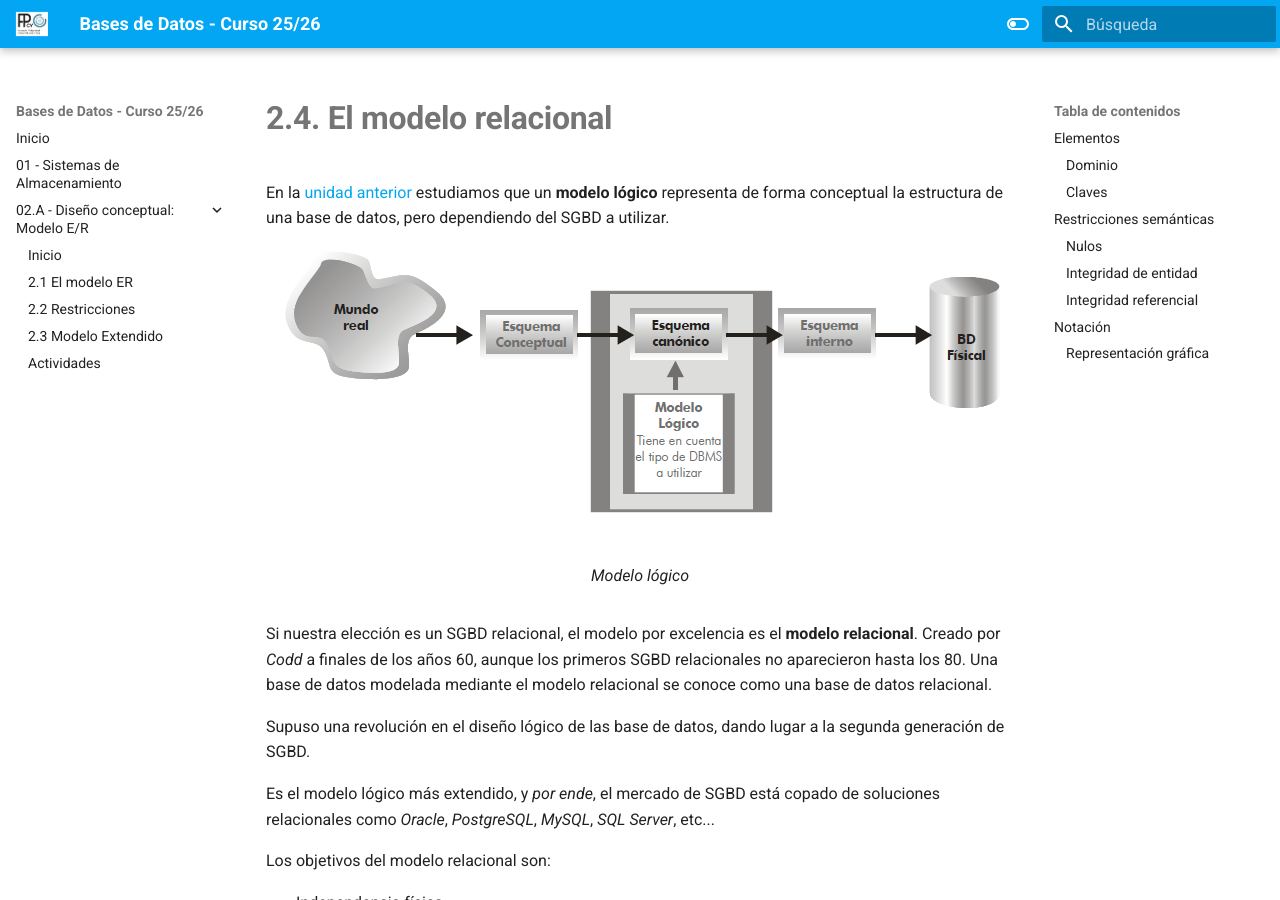
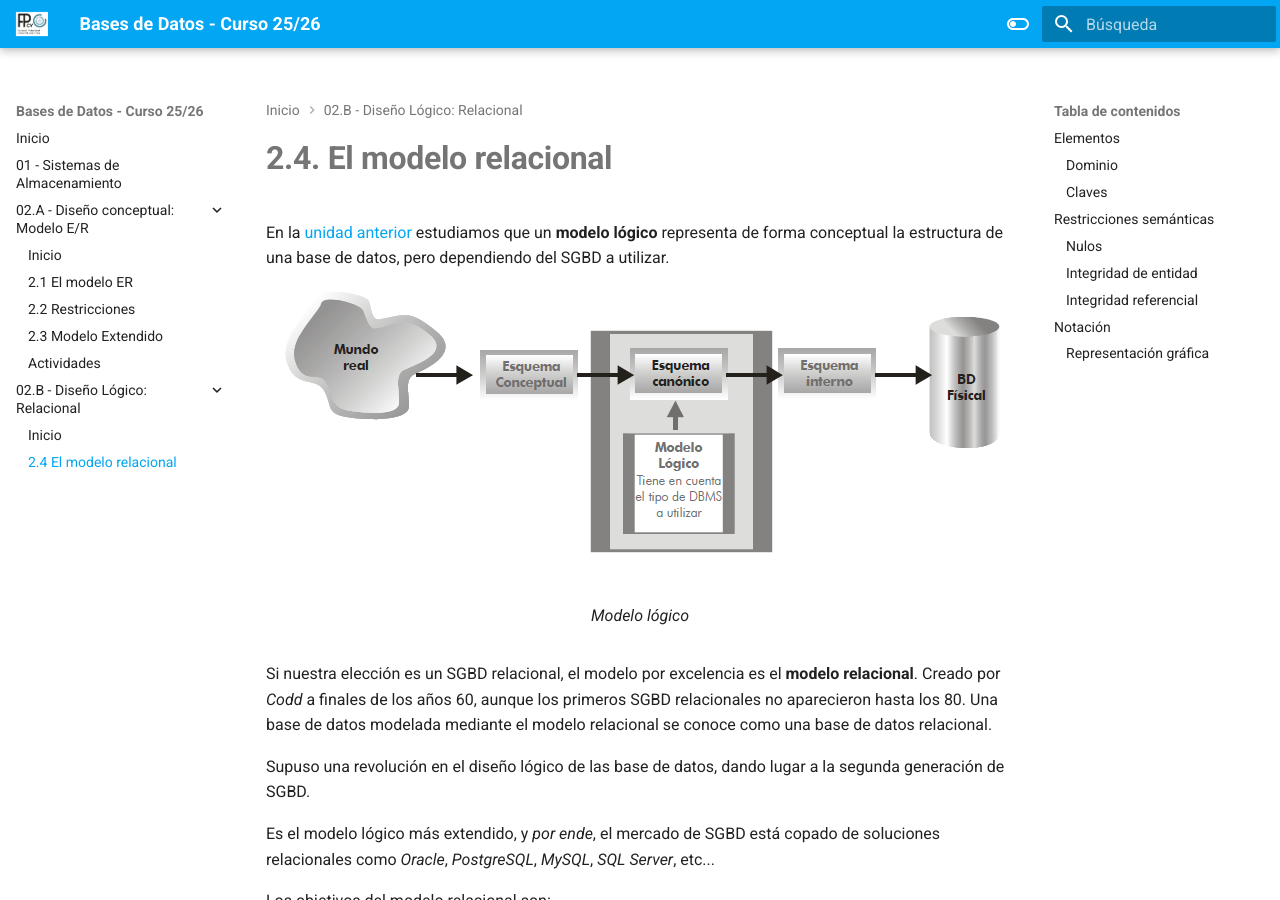
Before and after one commit to jssdocente/bd2526d, an MkDocs documentation site: the page built from docs/temas/02B/2.4-ModeloRelacional.md, in a window 1280 px wide and 900 px high. Built offline with MkDocs 1.6.1 and Material for MkDocs 9.7.7, drawn with Linux system fonts in a browser that asks for light colours.

Commit message:
Update navigation for Diseño Lógico: Relacional; add new section for Modelo Relacional

```diff
--- a/mkdocs.yml
+++ b/mkdocs.yml
@@ -11,6 +11,12 @@ nav:
     - "2.2 Restricciones": temas/02/2.2-Restricciones.md
     - "2.3 Modelo Extendido": temas/02/2.3-Modelo-extendido.md
     - "Actividades": temas/02/2.A-Actividades.md
+  - "02.B - Diseño Lógico: Relacional":
+    - "Inicio": temas/02B/index.md
+    - "2.4 El modelo relacional": temas/02B/2.4-ModeloRelacional.md
+    # - "2.2 Restricciones": temas/02/2.2-Restricciones.md
+    # - "2.3 Modelo Extendido": temas/02/2.3-Modelo-extendido.md
+    # - "Actividades": temas/02/2.A-Actividades.md
   # - "02.B - Diseño lógico. Modelo Relacional":
   #   - "Inicio": temas/02/index.md
   #   - "2.1 El modelo ER": temas/02/2.1-ModeloER.md
```
